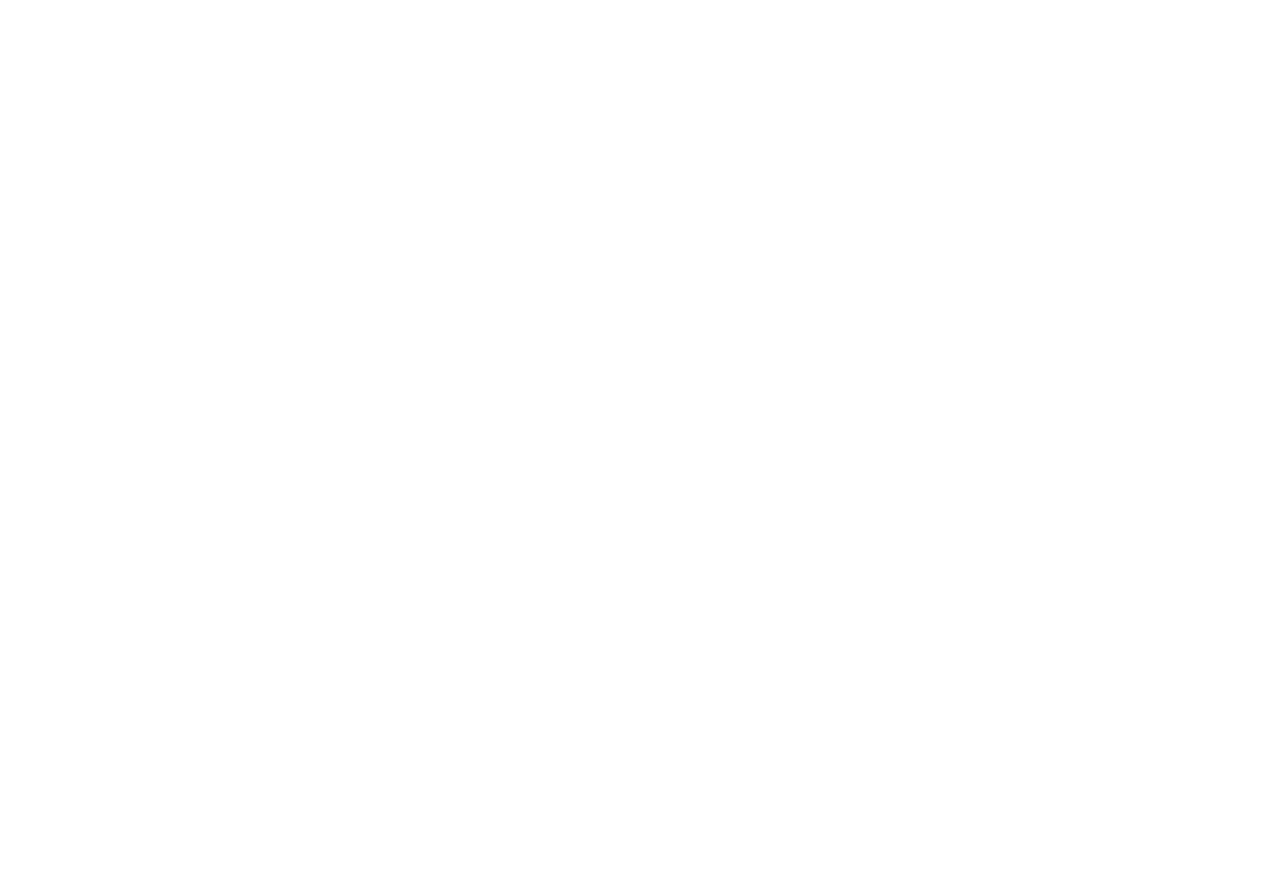
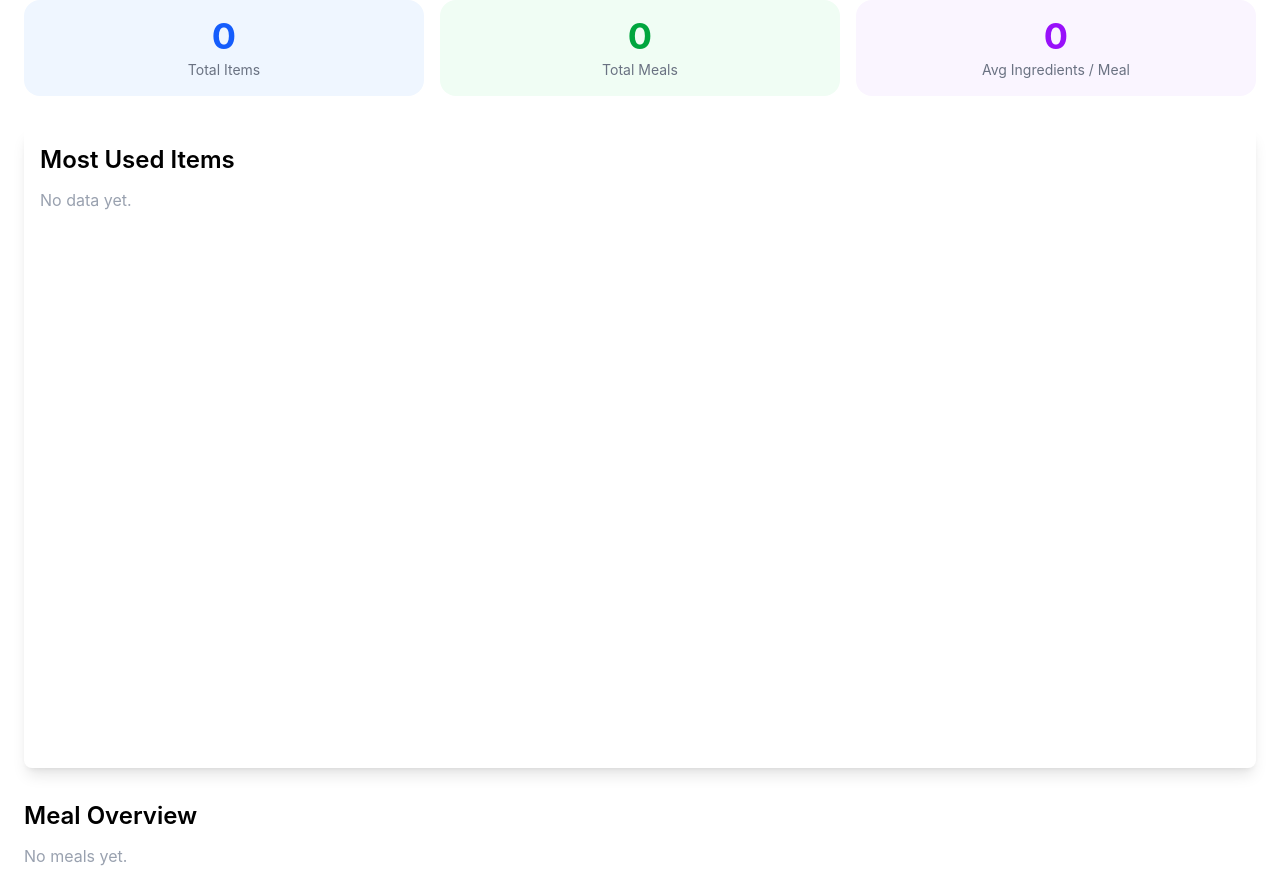
Before and after one commit to Mbungai-Francesco/Meal-Prep, a Vue app: page /Stats in a window 1280 px wide. Shown: the part 140-1032 px from the top of the page. Before the commit the page ends 800 px from the top, so only its background shows below. Built offline with nearby package versions, Linux system fonts and the light colour scheme.

Commit message:
Sheet added to Unit Enum and stats page added

```diff
--- a/src/components/Navbar.vue
+++ b/src/components/Navbar.vue
@@ -4,5 +4,6 @@
 	<nav class="flex gap-4 px-4 py-2 text-2xl">
 		<router-link to="/">Home</router-link>
 		<router-link to="/Items">Items</router-link>
+		<router-link to="/Stats">Stats</router-link>
 	</nav>
 </template>
--- a/src/router/index.ts
+++ b/src/router/index.ts
@@ -3,6 +3,7 @@
 import Meals from "../views/Meals.vue";
 import Items from "../views/Items.vue";
 import Meal from "@/views/Meal.vue";
+import Stats from "@/views/Stats.vue";
 
 const routes = [
 	{
@@ -16,6 +17,11 @@
 		component: Items,
 	},
 	{
+		path: "/Stats",
+		name: "Stats",
+		component: Stats,
+	},
+	{
 		path: "/:id",
 		component: Meal,
 	},
--- a/src/style.css
+++ b/src/style.css
@@ -1,19 +1,23 @@
 @import "tailwindcss" important;
 
-@import url('https://fonts.googleapis.com/css2?family=Poppins:ital,wght@0,100;0,200;0,300;0,400;0,500;0,600;0,700;0,800;0,900;1,100;1,200;1,300;1,400;1,500;1,600;1,700;1,800;1,900&display=swap');
+@import url("https://fonts.googleapis.com/css2?family=Poppins:ital,wght@0,100;0,200;0,300;0,400;0,500;0,600;0,700;0,800;0,900;1,100;1,200;1,300;1,400;1,500;1,600;1,700;1,800;1,900&display=swap");
 
-.font-poppins{
-  font-family: 'Poppins', sans-serif;
+.font-poppins {
+	font-family: "Poppins", sans-serif;
 }
 
-@layer base{
-  .label{
-    @apply font-semibold
-  }
-  .label.select{
-    @apply flex flex-col gap-2
-  }
-  .label input, .label select{
-    @apply bg-slate-100 p-1
-  }
+@layer base {
+	.label {
+		@apply font-semibold;
+	}
+	.label.select {
+		@apply flex flex-col gap-2;
+	}
+	.label input,
+	.label select {
+		@apply bg-slate-100 p-1;
+	}
+	section {
+		/* @apply my-4; */
+	}
 }
--- a/src/types/meal.ts
+++ b/src/types/meal.ts
@@ -26,5 +26,6 @@
   TBSP: 'tbsp',
   UNIT: 'unit',
   ML: 'ml',
+  SHEETS: 'Sheets',
 } as const;
 export type Units = typeof Units[keyof typeof Units];
--- a/src/views/Meals.vue
+++ b/src/views/Meals.vue
@@ -69,7 +69,7 @@
 		!idList.includes(element.id) && arr.push(element);
 	});
 
-	return arr;
+	return arr.sort((a, b) => a.name.localeCompare(b.name));
 });
 
 const createItem = () => {
@@ -189,7 +189,7 @@
 				</h3>
 				<label class="label" for="">
 					Quantity :
-					<input type="number" placeholder="3" v-model="ingre.quantity" />
+					<input type="number" step="0.5" placeholder="3" v-model="ingre.quantity" />
 				</label>
 				<label class="label" for="">
 					Weight :
--- /dev/null
+++ b/src/views/Stats.vue
@@ -0,0 +1,149 @@
+<script setup lang="ts">
+import { useItems } from "@/stores/storeItem";
+import { useMeals } from "@/stores/storeMeals";
+import { computed } from "vue";
+
+const { items } = useItems();
+const { meals } = useMeals();
+
+// Count how many meals each item appears in
+const itemUsage = computed(() => {
+	const counts = new Map<string, { name: string; count: number; meals: string[] }>();
+
+	for (const meal of meals.value) {
+		for (const ingredient of meal.items) {
+			const id = ingredient.item.id;
+			if (!counts.has(id)) {
+				counts.set(id, { name: ingredient.item.name, count: 0, meals: [] });
+			}
+			const entry = counts.get(id)!;
+			entry.count++;
+			entry.meals.push(meal.name);
+		}
+	}
+
+	return [...counts.entries()]
+		.sort((a, b) => b[1].count - a[1].count)
+		.map(([id, data]) => ({ id, ...data }));
+});
+
+// Items that aren't used in any meal
+const unusedItems = computed(() => {
+	const usedIds = new Set(
+		meals.value.flatMap((m) => m.items.map((i) => i.item.id))
+	);
+	return items.value.filter((item) => !usedIds.has(item.id));
+});
+
+// Meal summaries: ingredient count and total weight
+const mealSummaries = computed(() => {
+	return meals.value.map((meal) => {
+		const ingredientCount = meal.items.length;
+		const totalWeight = meal.items.reduce((sum, ing) => {
+			return sum + (ing.weight ?? 0);
+		}, 0);
+		return {
+			id: meal.id,
+			name: meal.name,
+			localName: meal.localName,
+			ingredientCount,
+			totalWeight,
+		};
+	});
+});
+
+// Average ingredients per meal
+const avgIngredients = computed(() => {
+	if (meals.value.length === 0) return 0;
+	const total = meals.value.reduce((sum, m) => sum + m.items.length, 0);
+	return (total / meals.value.length).toFixed(1);
+});
+</script>
+
+<template>
+	<div class="w-full h-fit p-6 gap-8 flex flex-col ">
+		<h1 class="text-3xl font-bold">Stats</h1>
+
+		<!-- Overview cards -->
+		<div class="grid grid-cols-3 gap-4">
+			<div class="bg-blue-50 rounded-2xl p-4 text-center">
+				<p class="text-4xl font-bold text-blue-600">{{ items.length }}</p>
+				<p class="text-sm text-gray-500 mt-1">Total Items</p>
+			</div>
+			<div class="bg-green-50 rounded-2xl p-4 text-center">
+				<p class="text-4xl font-bold text-green-600">{{ meals.length }}</p>
+				<p class="text-sm text-gray-500 mt-1">Total Meals</p>
+			</div>
+			<div class="bg-purple-50 rounded-2xl p-4 text-center">
+				<p class="text-4xl font-bold text-purple-600">{{ avgIngredients }}</p>
+				<p class="text-sm text-gray-500 mt-1">Avg Ingredients / Meal</p>
+			</div>
+		</div>
+
+		<!-- Most used items -->
+		<section class="flex flex-col h-[80vh] overflow-hidden shadow-lg p-4 rounded-lg">
+			<h2 class="text-2xl font-semibold mb-3">Most Used Items</h2>
+			<div class="flex flex-col grow gap-2 overflow-y-auto">
+        <p v-if="itemUsage.length === 0" class="text-gray-400">No data yet.</p>
+				<div
+					v-for="(entry, index) in itemUsage"
+					:key="entry.id"
+					class="flex items-center gap-3 bg-white rounded-xl p-3 shadow-sm"
+				>
+					<span class="text-lg font-bold text-gray-400 w-8 text-right">{{ index + 1 }}</span>
+					<div class="flex-1">
+						<p class="font-semibold">{{ entry.name }}</p>
+						<p class="text-sm text-gray-400">
+							Used in: {{ entry.meals.join(", ") }}
+						</p>
+					</div>
+					<span class="bg-blue-100 text-blue-700 rounded-full px-3 py-1 text-sm font-semibold">
+						{{ entry.count }} {{ entry.count === 1 ? "meal" : "meals" }}
+					</span>
+				</div>
+			</div>
+		</section>
+
+		<!-- Meal summaries -->
+		<section>
+			<h2 class="text-2xl font-semibold mb-3">Meal Overview</h2>
+			<p v-if="mealSummaries.length === 0" class="text-gray-400">No meals yet.</p>
+			<div class="grid grid-cols-1 md:grid-cols-2 gap-3" v-else>
+				<div
+					v-for="meal in mealSummaries"
+					:key="meal.id"
+					class="bg-white rounded-xl p-4 shadow-sm"
+				>
+					<p class="font-semibold text-lg">{{ meal.name }}</p>
+					<p v-if="meal.localName" class="text-sm text-gray-400 italic">{{ meal.localName }}</p>
+					<div class="flex gap-4 mt-2 text-sm">
+						<span class="bg-green-100 text-green-700 rounded-full px-3 py-1 font-semibold">
+							{{ meal.ingredientCount }} ingredients
+						</span>
+						<span
+							v-if="meal.totalWeight > 0"
+							class="bg-orange-100 text-orange-700 rounded-full px-3 py-1 font-semibold"
+						>
+							{{ meal.totalWeight }}g total
+						</span>
+					</div>
+				</div>
+			</div>
+		</section>
+
+		<!-- Unused items -->
+		<section v-if="unusedItems.length > 0">
+			<h2 class="text-2xl font-semibold mb-3">Unused Items</h2>
+			<p class="text-sm text-gray-400 mb-2">These items aren't in any meal yet.</p>
+			<div class="flex flex-wrap gap-2">
+				<span
+					v-for="item in unusedItems"
+					:key="item.id"
+					class="bg-gray-100 text-gray-600 rounded-full px-3 py-1 text-sm"
+				>
+					{{ item.name }}
+				</span>
+			</div>
+		</section>
+	</div>
+</template>
```
